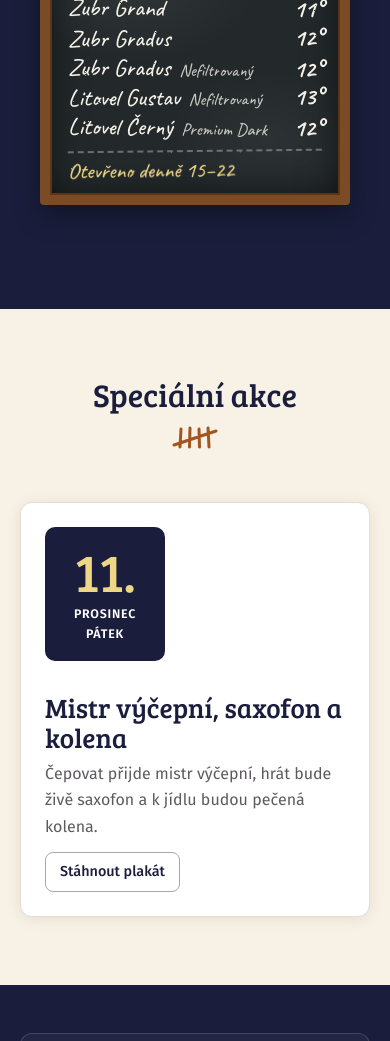
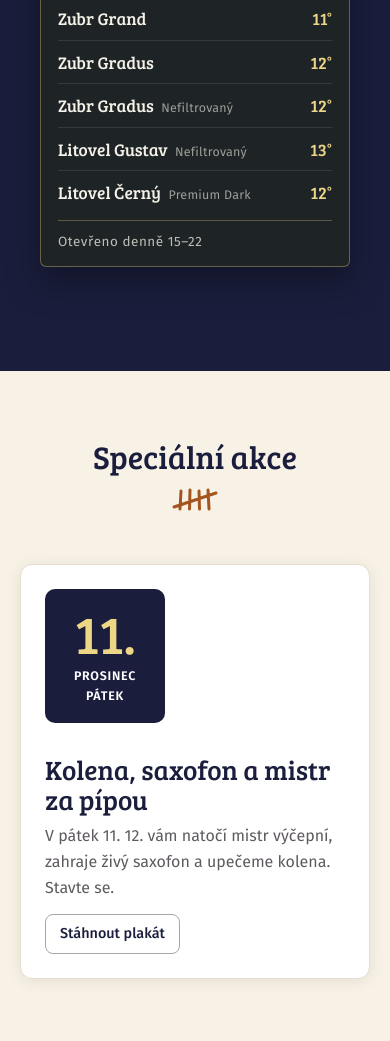
Before and after one commit to helldast/HospudkaUKleinu, a plain HTML site: page index.html in a window 390 px wide. Shown: the part 706-1747 px from the top of the page. Drawn offline with Linux system fonts and the light colour scheme.

Commit message:
New tap board, clearer Facebook link, simpler forms, event text
Co-Authored-By: Claude Opus 5.5 <noreply@anthropic.com>

```diff
--- a/index.html
+++ b/index.html
@@ -22,11 +22,10 @@
   <link rel="preconnect" href="https://fonts.googleapis.com" />
   <link rel="preconnect" href="https://fonts.gstatic.com" crossorigin />
   <link rel="stylesheet" href="style.css">
-  <link href="https://fonts.googleapis.com/css2?family=Bree+Serif&family=Caveat:wght@500;700&family=Fira+Sans:wght@300;400;500;600&display=swap" rel="stylesheet" />
+  <link href="https://fonts.googleapis.com/css2?family=Bree+Serif&family=Caveat:wght@700&family=Fira+Sans:wght@300;400;500;600&display=swap" rel="stylesheet" />
 </head>
 
 <body>
-<svg width="0" height="0" style="position:absolute" aria-hidden="true"><filter id="krida"><feTurbulence type="fractalNoise" baseFrequency="1.2" numOctaves="2" result="sum"/><feDisplacementMap in="SourceGraphic" in2="sum" scale="1.6"/></filter></svg>
 <!-- ══════════════ PROUŽEK S NOVINKOU ══════════════ -->
 <a href="#akce" class="strip" id="strip" hidden></a>
 
@@ -190,7 +189,7 @@
           <div class="cicon"><svg viewBox="0 0 24 24" aria-hidden="true"><path d="M14 21v-8h3l.500-3.500H14V7.500C14 6.500 14.500 6 15.500 6H18V3h-3c-2.800 0-4.500 1.700-4.500 4.300v2.200H7.500V13h3v8z"/></svg></div>
           <div>
             <div class="ci-lbl">Facebook</div>
-            <div class="ci-val"><a href="https://www.facebook.com/groups/791222916589231/" target="_blank" rel="noopener">Skupina na Facebooku</a></div>
+            <div class="ci-val"><a href="https://www.facebook.com/groups/791222916589231/" target="_blank" rel="noopener" class="ci-odkaz">Přidejte se do naší skupiny <span aria-hidden="true">↗</span></a></div>
           </div>
         </div>
         <div class="citem">
--- a/nastaveni.js
+++ b/nastaveni.js
@@ -40,10 +40,10 @@ window.WEB = {
       foto: ""
     },
     {
-      nazev: "Mistr výčepní, saxofon a kolena",
+      nazev: "Kolena, saxofon a mistr za pípou",
       datum: "2026-12-11",
       cas: "",
-      popis: "Čepovat přijde mistr výčepní, hrát bude živě saxofon a k jídlu budou pečená kolena.",
+      popis: "V pátek 11. 12. vám natočí mistr výčepní, zahraje živý saxofon a upečeme kolena. Stavte se.",
       cena: "",
       foto: ""
     }
--- a/style.css
+++ b/style.css
@@ -194,26 +194,31 @@
 
     /* what's on tap: a plain list, no box */
     .hero-tap { max-width: 340px; margin: 52px auto 0; }
-    /* the chalkboard: slate in a wooden frame, written in chalk */
+    /* the board: dark slate with a thin gold line, set in the site's own type */
     .tabule {
-      position: relative; padding: 22px 26px 18px;
-      background:
-        radial-gradient(ellipse 60% 40% at 30% 25%, rgba(255,255,255,.06), transparent 70%),
-        radial-gradient(ellipse 50% 35% at 75% 80%, rgba(255,255,255,.045), transparent 70%),
-        #23292B;
-      border: 12px solid #7B4B26; border-radius: 4px;
-      box-shadow: inset 0 0 0 2px #5C3519, inset 0 0 34px rgba(0,0,0,.55), 0 10px 26px rgba(0,0,0,.35);
-      font-family: 'Caveat', 'Comic Sans MS', cursive; color: #F4F1E8; text-align: left;
+      position: relative; padding: 24px 28px 20px;
+      background: #1E2426; border-radius: 6px;
+      box-shadow: inset 0 0 0 1px rgba(238,214,135,.35), 0 14px 34px rgba(0,0,0,.35);
+      color: #F4F1E8; text-align: left;
     }
-    .tabule-h, .tabule-list { filter: url(#krida); }
-    .tabule-h { font-family: inherit; font-weight: 700; font-size: 2.3rem; line-height: 1.1; color: var(--gold); margin-bottom: 8px; transform: rotate(-1.5deg); }
+    /* the one handwritten touch: the heading, like chalk on the board */
+    .tabule-h {
+      font-family: 'Caveat', 'Comic Sans MS', cursive; font-size: 2.1rem; font-weight: 700; line-height: 1.1;
+      color: var(--gold); margin-bottom: 4px;
+    }
     .tabule-list { list-style: none; }
-    .tabule-list li { display: flex; justify-content: space-between; align-items: baseline; gap: 14px; padding: 3px 0; font-size: 1.85rem; line-height: 1.15; font-weight: 500; }
-    .tabule-list li:nth-child(even) { transform: rotate(.4deg); }
-    .tabule-list li:nth-child(odd) { transform: rotate(-.3deg); }
-    .t-name small { display: block; font-size: 1.3rem; line-height: 1.05; color: rgba(244,241,232,.78); }
-    .t-deg { flex: none; font-weight: 700; }
-    .tabule-cas { margin-top: 12px; padding-top: 10px; border-top: 2px dashed rgba(244,241,232,.35); font-size: 1.6rem; line-height: 1.15; color: var(--gold); filter: url(#krida); transform: rotate(-.6deg); }
+    .tabule-list li {
+      display: flex; justify-content: space-between; align-items: baseline; gap: 16px;
+      padding: 9px 0; border-bottom: 1px solid rgba(244,241,232,.1);
+    }
+    .tabule-list li:last-child { border-bottom: none; }
+    .t-name { font-family: 'Bree Serif', serif; font-size: 1.22rem; line-height: 1.25; }
+    .t-name small { display: block; font-family: var(--font-b); font-size: .8rem; line-height: 1.3; color: rgba(244,241,232,.6); letter-spacing: .02em; }
+    .t-deg { flex: none; font-family: 'Bree Serif', serif; font-size: 1.22rem; color: var(--gold); }
+    .tabule-cas {
+      margin-top: 10px; padding-top: 14px; border-top: 1px solid rgba(238,214,135,.3);
+      font-size: .88rem; letter-spacing: .04em; color: rgba(244,241,232,.75);
+    }
     @media (min-width: 921px) {
       .hero { text-align: left; }
       .hero-content {
@@ -515,6 +520,8 @@
     .ci-val { font-size: .95rem; color: var(--text); font-weight: 500; line-height: 1.6; }
     .ci-val a { color: var(--accent); text-decoration: none; }
     .ci-val a:hover { text-decoration: underline; }
+    .ci-val a.ci-odkaz { text-decoration: underline; text-decoration-thickness: 1px; text-underline-offset: 3px; font-weight: 600; }
+    .ci-val a.ci-odkaz:hover { text-decoration-thickness: 2px; }
 
 
     .mapa-wrap { min-width: 0; text-align: center; }
@@ -604,12 +611,13 @@
       .hero-btns .btn { flex: 1; padding: 12px 8px; font-size: .78rem; letter-spacing: .04em; text-align: center; }
       .hero-tap { margin-top: 30px; max-width: 360px; }
 
-      /* compact chalkboard */
-      .tabule { padding: 14px 18px 12px; border-width: 10px; }
-      .tabule-h { font-size: 1.9rem; margin-bottom: 4px; }
-      .tabule-list li { font-size: 1.5rem; padding: 1px 0; gap: 10px; }
-      .t-name small { display: inline; font-size: 1.1rem; margin-left: 3px; }
-      .tabule-cas { font-size: 1.35rem; margin-top: 8px; padding-top: 6px; }
+      /* compact board */
+      .tabule { padding: 16px 18px 14px; }
+      .tabule-h { font-size: 1.85rem; margin-bottom: 2px; }
+      .tabule-list li { padding: 7px 0; gap: 10px; }
+      .t-name, .t-deg { font-size: 1.08rem; }
+      .t-name small { display: inline; font-size: .78rem; margin-left: 4px; }
+      .tabule-cas { margin-top: 6px; padding-top: 10px; font-size: .84rem; }
 
       /* the two cards */
       #rozcestnik { padding-top: 48px; padding-bottom: 48px; }
```
Also changed, not shown: rezervace.html (+0 -2 lines).
